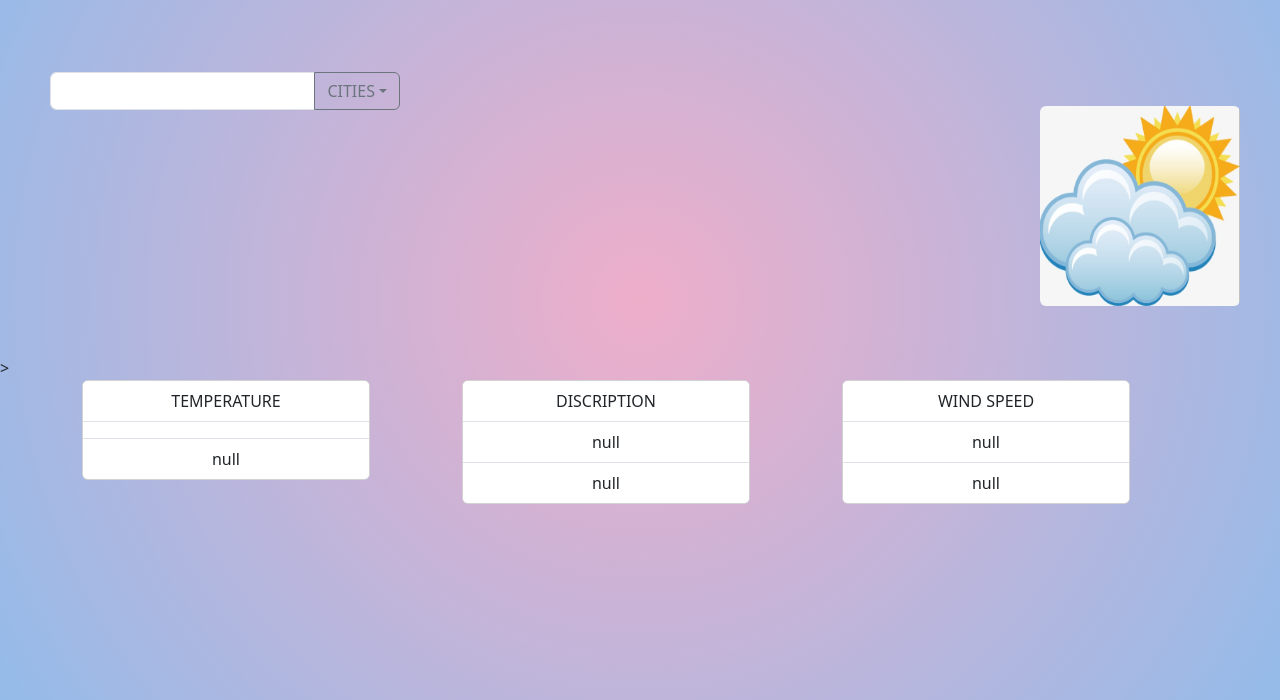
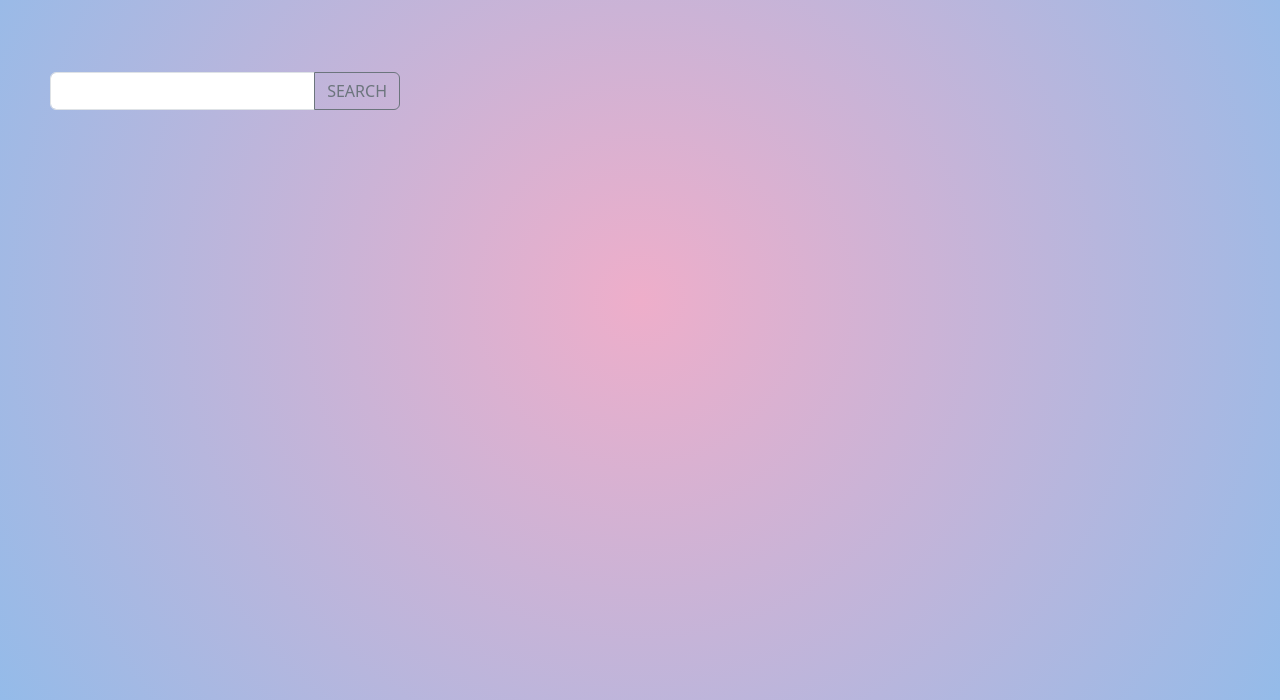
Before and after one commit to Rudalph/Python_project, a Flask app: page / in a window 1280 px wide. Shown: the part 100-800 px from the top of the page. Run offline with Flask 3, Linux system fonts and the light colour scheme.

Commit message:
Backend Connected

```diff
--- a/app.py
+++ b/app.py
@@ -10,12 +10,13 @@ def index():
 @app.route('/', methods=['POST'])
 def get_weather():
     city = request.form['city']
-    url = f'http://api.openweathermap.org/data/2.5/weather?q={city}&appid=54a4215d65eb60a2a0c49c14c289a227'
+    url = f'http://api.openweathermap.org/data/2.5/weather?q={city}&appid=54a4215d65eb60a2a0c49c14c289a227&units=metric'
     response = requests.get(url).json()
     weather = {
         'city': city,
         'temperature': response['main']['temp'],
         'description': response['weather'][0]['description'],
+        'wind_speed': response['wind']['speed'],
         'icon': response['weather'][0]['icon']
     }
     return render_template('homepage.html', weather=weather)
--- a/templates/homepage.html
+++ b/templates/homepage.html
@@ -27,23 +27,19 @@
         </div>
       </nav>
       <br><br><br>
+      <form method="POST">
         <div class="input-group mb-3 pad">
-            <input type="text" class="form-control" aria-label="Text input with dropdown button">
-            <button class="btn btn-outline-secondary dropdown-toggle" type="button" data-bs-toggle="dropdown" aria-expanded="false">CITIES</button>
-            <ul class="dropdown-menu dropdown-menu-end">
-              <li><a class="dropdown-item" href="#">Action</a></li>
-              <li><a class="dropdown-item" href="#">Another action</a></li>
-              <li><a class="dropdown-item" href="#">Something else here</a></li>
-              <li><hr class="dropdown-divider"></li>
-              <li><a class="dropdown-item" href="#">Separated link</a></li>
-            </ul>
+          <input type="text" class="form-control" aria-label="Text input with dropdown button" name="city">
+          <button type="submit" class="btn btn-outline-secondary">SEARCH</button>
+        </div>
+      </form>
+
+      {% if weather %}
+      <div class="wimage">
+        <img src="{{ weather.icon }}" class="rounded float-end wimage" alt="txte" height="200px" width="200px" >
       </div>
 
-          <div class="wimage">
-            <img src="images/wimag.png" class="rounded float-end wimage" alt="txte" height="200px" width="200px" >
-          </div>
-
-        <br><br><br><br><br><br><br><br><br><br>>
+    <br><br><br><br><br><br><br><br><br><br>
     <div class="container text-center">
         <div class="row">
           <div class="col">
@@ -51,8 +47,7 @@
             <div class="card" style="width: 18rem;">
                 <ul class="list-group list-group-flush">
                   <li class="list-group-item">TEMPERATURE</li>
-                      <li class="list-group-item"></li>
-                      <li class="list-group-item">null</li>
+                  <li class="list-group-item">{{ weather.temperature }} &deg;C</li>
                 </ul>
               </div>
 
@@ -61,9 +56,8 @@
 
             <div class="card" style="width: 18rem;">
                 <ul class="list-group list-group-flush">
-                      <li class="list-group-item">DISCRIPTION</li>
-                      <li class="list-group-item">null</li>
-                      <li class="list-group-item">null</li>
+                  <li class="list-group-item">DESCRIPTION</li>
+                  <li class="list-group-item">{{ weather.description }}</li>
                 </ul>
               </div>
           </div>
@@ -72,13 +66,13 @@
             <div class="card" style="width: 18rem;">
                 <ul class="list-group list-group-flush">
                   <li class="list-group-item">WIND SPEED</li>
-                      <li class="list-group-item">null</li>
-                      <li class="list-group-item">null</li>
+                  <li class="list-group-item">{{ weather.wind_speed }} km/h</li>
                 </ul>
               </div>
           </div>
         </div>
       </div>
+      {% endif %}
 
 </body>
 </html>
```
Lines whose indentation alone changed are shown as unchanged.
